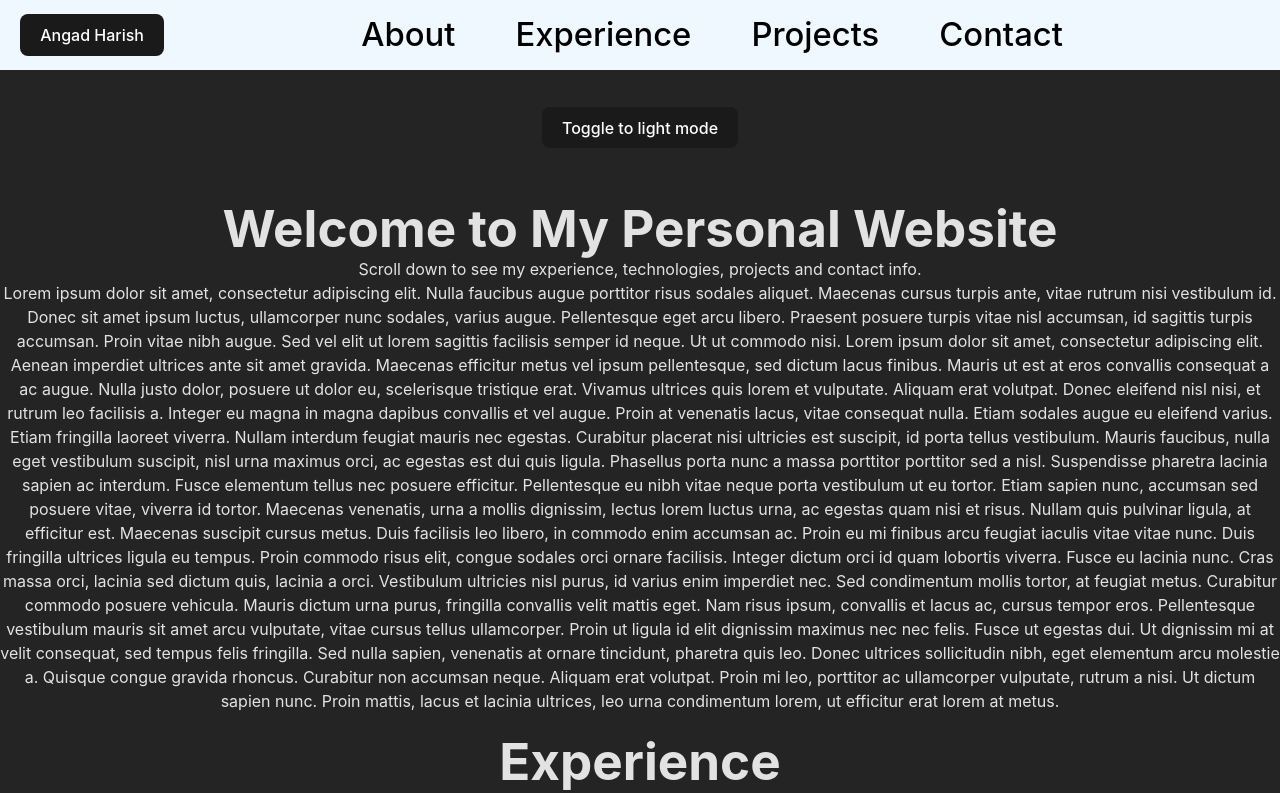
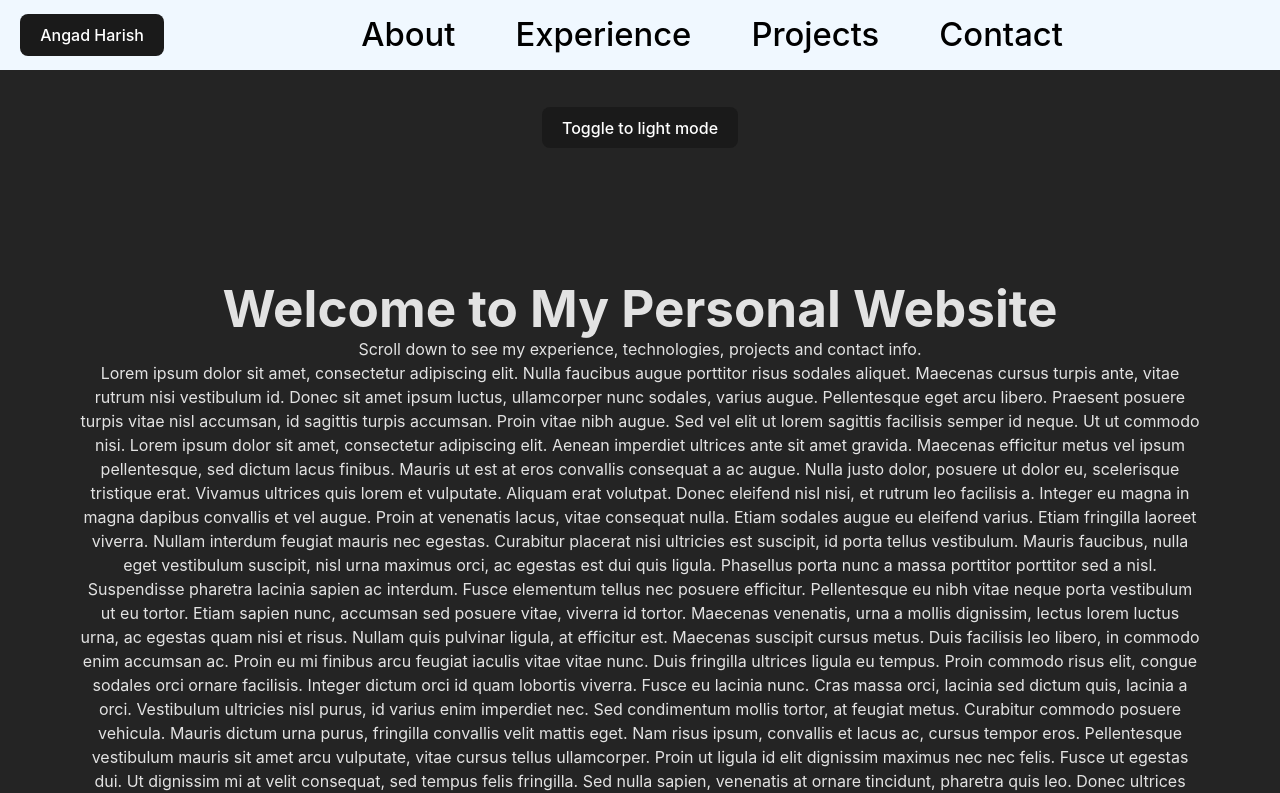
Before and after one commit to Angada28/my-personal-website, a React (Vite) app: page / in a window 1280 px wide. Shown: the top 793 px of the page. Built offline with nearby package versions, Linux system fonts and the light colour scheme.

Commit message:
adding space to the sides

```diff
--- a/src/App.css
+++ b/src/App.css
@@ -1,5 +1,4 @@
 #root {
-  max-width: 1280px;
   margin: 0;
   text-align: center;
   width: 100%;
@@ -16,3 +15,7 @@ ul {
 .section {
   padding-top: 20px;
 }
+
+.main-content {
+  padding: 5rem;
+}
--- a/src/App.jsx
+++ b/src/App.jsx
@@ -21,6 +21,7 @@ function App() {
           Toggle to {theme === "dark" ? "light" : "dark"} mode
         </button>
       </div>
+      <div className="main-content">
         <div id="hero" className="section">
           <Hero />
         </div>
@@ -33,6 +34,7 @@ function App() {
         <div id="contact" className="section">
           <Contact />
         </div>
+      </div>
     </>
   );
 }
```
Lines whose indentation alone changed are shown as unchanged.
